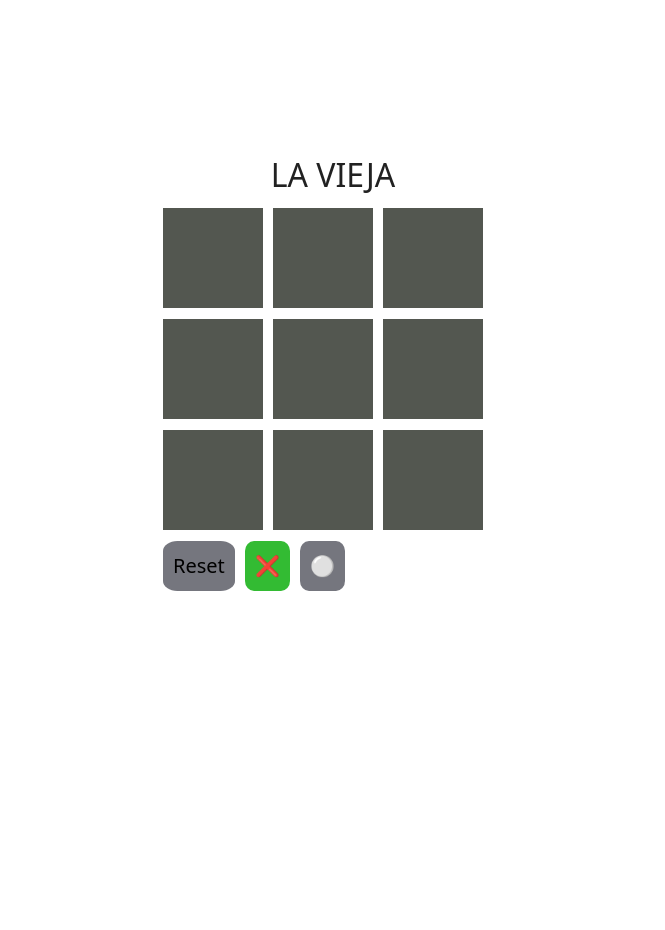
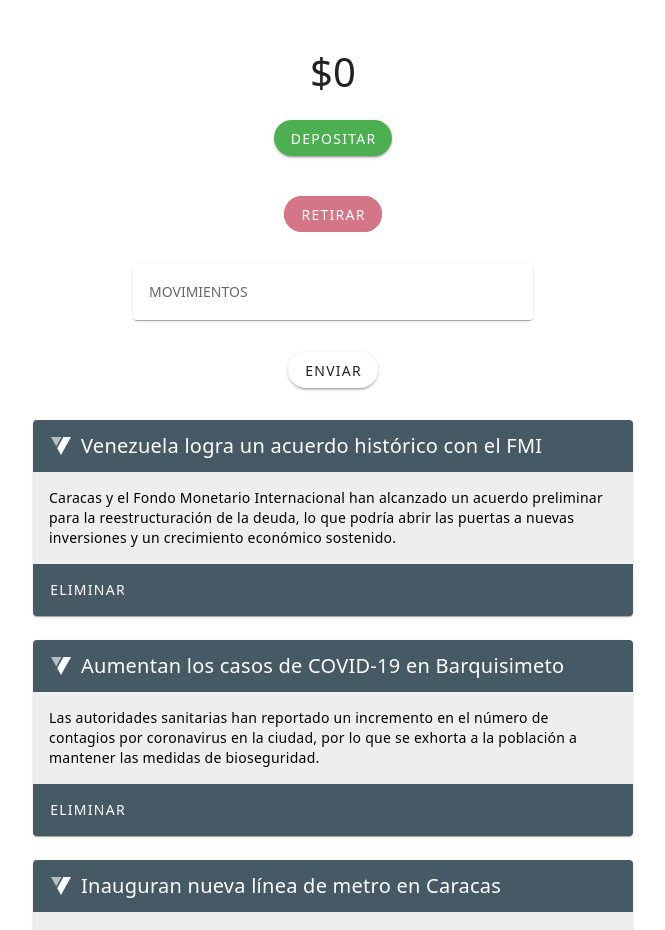
Before and after one commit to jesuspr5/Practica_Vue_TS, a Vue app: page / in a window 1280 px wide. Shown: the top 930 px of the page, without its empty margins (307-972 px from the left). Before the commit the page ends 800 px from the top, so only its background shows below. Built offline with nearby package versions, Linux system fonts and the light colour scheme.

Commit message:
add cards

```diff
--- a/src/components/HelloWorld.vue
+++ b/src/components/HelloWorld.vue
@@ -1,7 +1,9 @@
 <template>
   <!-- para habilitar un componente de las practicas solo debe quitar el comentario y hab el import del componente -->
+
     <v-container>
-    <!-- <PracticaOne/>
+    <PracticaOne/>
+
     <div class="btn-container">
       <Boton @click="enviarAlert" nombre="enviar" type="submit" class="success"/>
     </div>
@@ -13,46 +15,44 @@
     :title="items.title"
     :body="items.body"
     @accionEliminar="eliminarnoticia"
-  />  -->
+    />
   <GamexRaya/>
-
   </v-container>
-
-
 </template>
 
 <script setup lang="ts">
 import GamexRaya from './Games/GamexRaya.vue';
-// import CardNoticias from './CardNoticias.vue';
-// import Boton from './Boton.vue';
-// import PracticaOne from './PracticaOne.vue';
-// import { ref } from 'vue';
+import CardNoticias from './CardNoticias.vue';
+import Boton from './Boton.vue';
+import PracticaOne from './PracticaOne.vue';
+import { ref } from 'vue';
 
-// const noticias = ref([
-// {
-//         "id": 1,
-//         "title": "Venezuela logra un acuerdo histórico con el FMI",
-//         "body": "Caracas y el Fondo Monetario Internacional han alcanzado un acuerdo preliminar para la reestructuración de la deuda, lo que podría abrir las puertas a nuevas inversiones y un crecimiento económico sostenido."
-//     },
-//     {
-//         "id": 2,
-//         "title": "Aumentan los casos de COVID-19 en Barquisimeto",
-//         "body": "Las autoridades sanitarias han reportado un incremento en el número de contagios por coronavirus en la ciudad, por lo que se exhorta a la población a mantener las medidas de bioseguridad."
-//     },
-//     {
-//         "id": 3,
-//         "title": "Inauguran nueva línea de metro en Caracas",
-//         "body": "El presidente Nicolás Maduro encabezó la inauguración de la nueva línea del Metro de Caracas, que conectará a varios municipios del Área Metropolitana y beneficiará a millones de usuarios."
-//     }
-// ]);
+const noticias = ref([
+{
+        "id": 1,
+        "title": "Venezuela logra un acuerdo histórico con el FMI",
+        "body": "Caracas y el Fondo Monetario Internacional han alcanzado un acuerdo preliminar para la reestructuración de la deuda, lo que podría abrir las puertas a nuevas inversiones y un crecimiento económico sostenido."
+    },
+    {
+        "id": 2,
+        "title": "Aumentan los casos de COVID-19 en Barquisimeto",
+        "body": "Las autoridades sanitarias han reportado un incremento en el número de contagios por coronavirus en la ciudad, por lo que se exhorta a la población a mantener las medidas de bioseguridad."
+    },
+    {
+        "id": 3,
+        "title": "Inauguran nueva línea de metro en Caracas",
+        "body": "El presidente Nicolás Maduro encabezó la inauguración de la nueva línea del Metro de Caracas, que conectará a varios municipios del Área Metropolitana y beneficiará a millones de usuarios."
+    }
+]);
 
-// const eliminarnoticia = (id:Number)=>{
-//  noticias.value = noticias.value.filter(x =>x.id !==id);
 
-// }
-// const enviarAlert = () =>{
-//   alert('Gracias por enviarme 100$')
-// }
+const eliminarnoticia = (id:Number)=>{
+ noticias.value = noticias.value.filter(x =>x.id !==id);
+
+}
+const enviarAlert = () =>{
+  alert('Gracias por enviarme 100$')
+}
 
 
 
--- a/src/router/index.ts
+++ b/src/router/index.ts
@@ -10,7 +10,25 @@ import { routes } from 'vue-router/auto-routes'
 
 const router = createRouter({
   history: createWebHistory(import.meta.env.BASE_URL),
-  routes,
+  routes: [
+    {
+      path: '/',
+      component: () => import('@/components/HelloWorld.vue'),
+      children: [
+        {
+          name: 'Cajero',
+          path: '/cajero',
+          component: () => import('@/components/PracticaOne.vue'),
+        },
+        {
+          name: 'Game',
+          path: '/game',
+          component: () => import('@/components/Games/GamexRaya.vue'),
+        },
+
+      ],
+    },
+  ]
 })
 
 // Workaround for https://github.com/vitejs/vite/issues/11804
```
Lines whose indentation alone changed are shown as unchanged.
